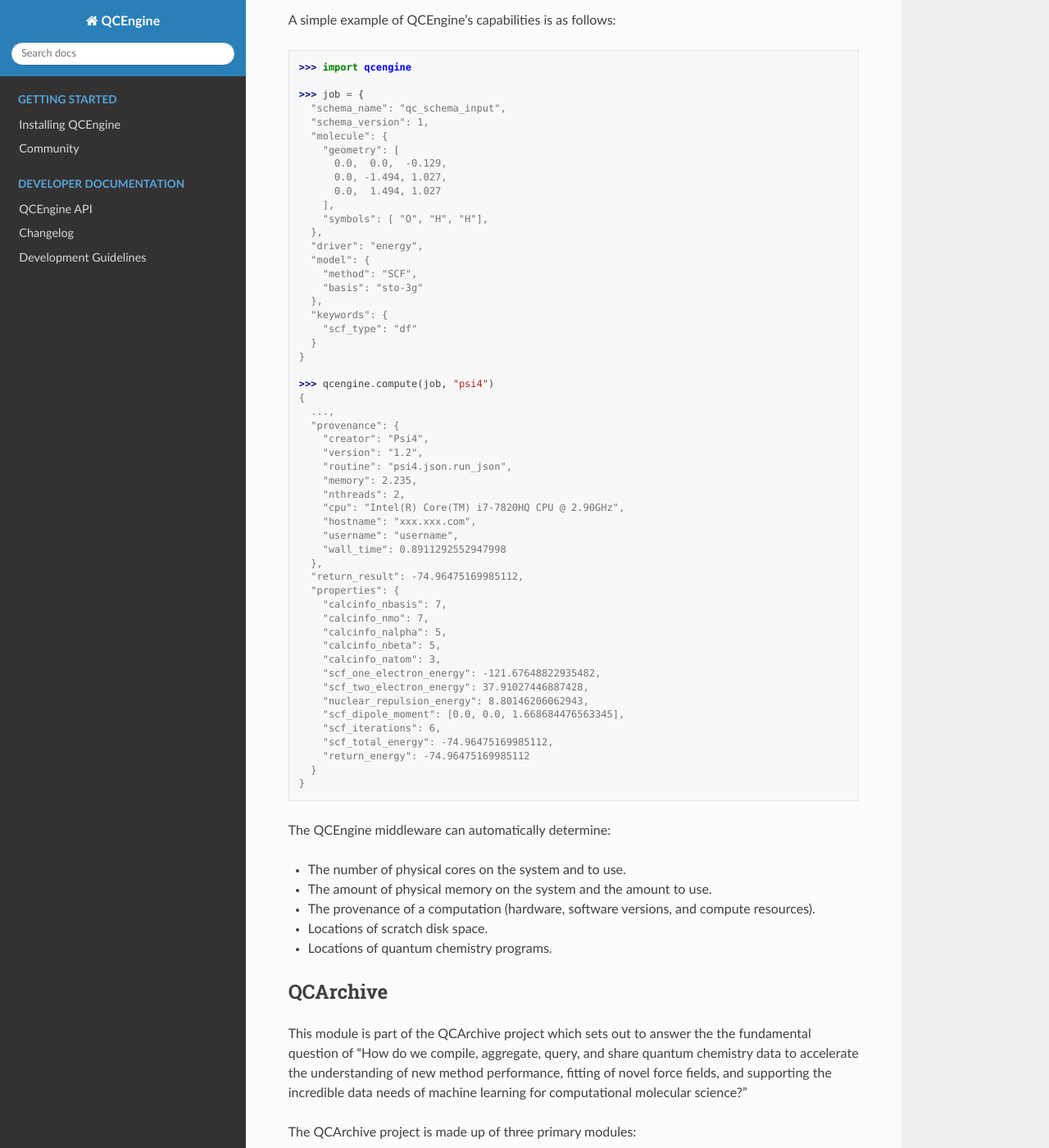
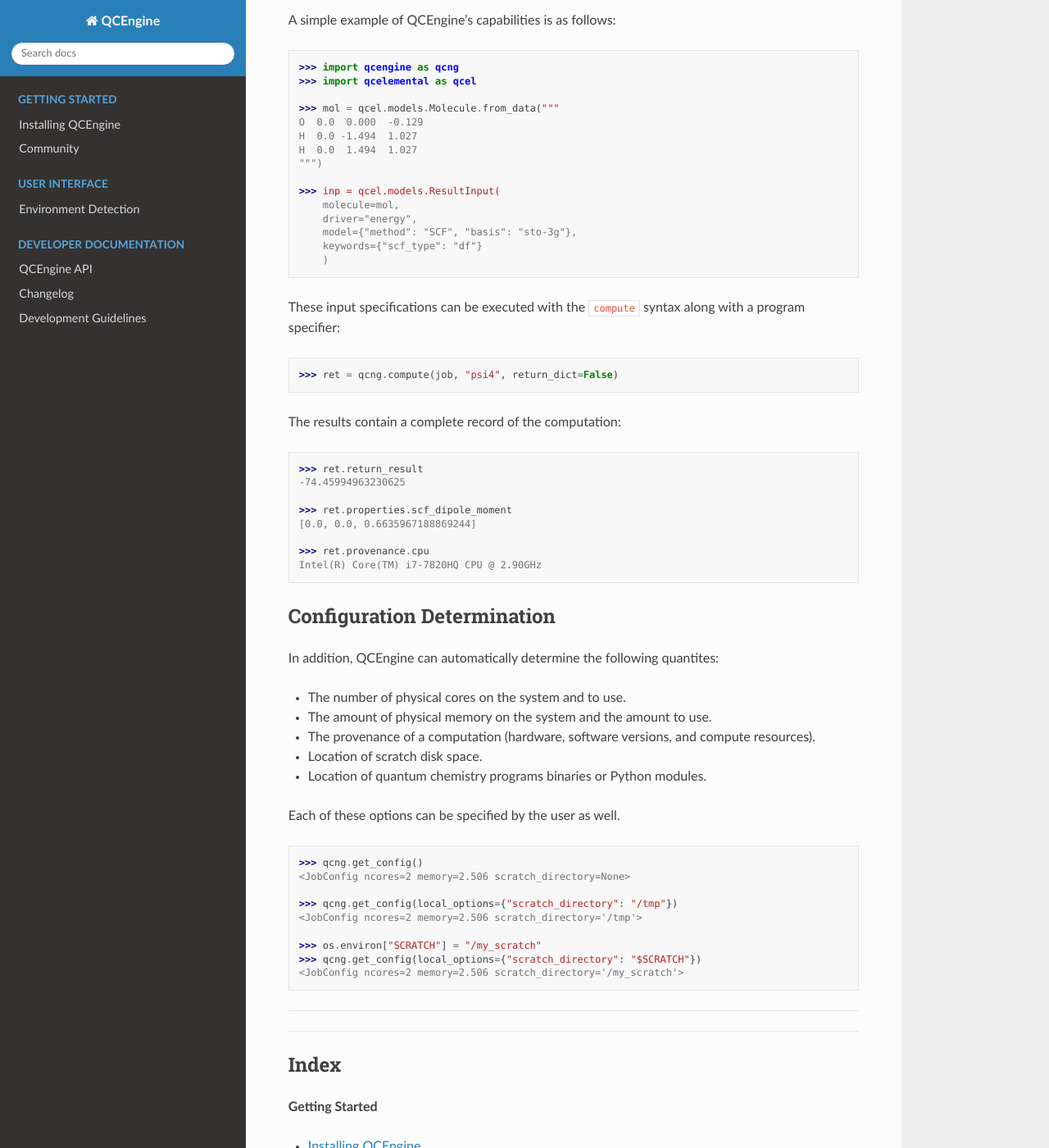
Before and after one commit to MolSSI/QCEngine, a Sphinx documentation site: the page built from docs/source/index.rst, in a window 1280 px wide and 1400 px high, scrolled down 251 px. Shown: the whole window at 82% size. Built offline with Sphinx 7.4.7 and the Read the Docs theme 2.0.0, drawn with Linux system fonts in a browser that asks for light colours; the version number could not be read and is left out; some of the changed text lies outside the part shown.

Commit message:
Docs: Starts environment stubs

```diff
--- a/docs/source/index.rst
+++ b/docs/source/index.rst
@@ -16,92 +16,71 @@ A simple example of QCEngine's capabilities is as follows:
 
 .. code:: python
 
-    >>> import qcengine
+    >>> import qcengine as qcng
+    >>> import qcelemental as qcel
 
-    >>> job = {
-      "schema_name": "qc_schema_input",
-      "schema_version": 1,
-      "molecule": {
-        "geometry": [
-          0.0,  0.0,  -0.129,
-          0.0, -1.494, 1.027,
-          0.0,  1.494, 1.027
-        ],
-        "symbols": [ "O", "H", "H"],
-      },
-      "driver": "energy",
-      "model": {
-        "method": "SCF",
-        "basis": "sto-3g"
-      },
-      "keywords": {
-        "scf_type": "df"
-      }
-    }
+    >>> mol = qcel.models.Molecule.from_data("""
+    O  0.0  0.000  -0.129
+    H  0.0 -1.494  1.027
+    H  0.0  1.494  1.027
+    """)
 
-    >>> qcengine.compute(job, "psi4")
-    {
-      ...,
-      "provenance": {
-        "creator": "Psi4",
-        "version": "1.2",
-        "routine": "psi4.json.run_json",
-        "memory": 2.235,
-        "nthreads": 2,
-        "cpu": "Intel(R) Core(TM) i7-7820HQ CPU @ 2.90GHz",
-        "hostname": "xxx.xxx.com",
-        "username": "username",
-        "wall_time": 0.8911292552947998
-      },
-      "return_result": -74.96475169985112,
-      "properties": {
-        "calcinfo_nbasis": 7,
-        "calcinfo_nmo": 7,
-        "calcinfo_nalpha": 5,
-        "calcinfo_nbeta": 5,
-        "calcinfo_natom": 3,
-        "scf_one_electron_energy": -121.67648822935482,
-        "scf_two_electron_energy": 37.91027446887428,
-        "nuclear_repulsion_energy": 8.80146206062943,
-        "scf_dipole_moment": [0.0, 0.0, 1.668684476563345],
-        "scf_iterations": 6,
-        "scf_total_energy": -74.96475169985112,
-        "return_energy": -74.96475169985112
-      }
-    }
+    >>> inp = qcel.models.ResultInput(
+        molecule=mol,
+        driver="energy",
+        model={"method": "SCF", "basis": "sto-3g"},
+        keywords={"scf_type": "df"}
+        )
 
+These input specifications can be executed with the ``compute`` syntax along with a program specifier:
 
-The QCEngine middleware can automatically determine:
+.. code:: python
+
+    >>> ret = qcng.compute(job, "psi4", return_dict=False)
+
+The results contain a complete record of the computation:
+
+.. code:: python
+
+    >>> ret.return_result
+    -74.45994963230625
+
+    >>> ret.properties.scf_dipole_moment
+    [0.0, 0.0, 0.6635967188869244]
+
+    >>> ret.provenance.cpu
+    Intel(R) Core(TM) i7-7820HQ CPU @ 2.90GHz
+
+Configuration Determination
+---------------------------
+
+In addition, QCEngine can automatically determine the following quantites:
 
 - The number of physical cores on the system and to use.
 - The amount of physical memory on the system and the amount to use.
 - The provenance of a computation (hardware, software versions, and compute resources).
-- Locations of scratch disk space.
-- Locations of quantum chemistry programs.
+- Location of scratch disk space.
+- Location of quantum chemistry programs binaries or Python modules.
 
+Each of these options can be specified by the user as well.
 
-QCArchive
----------
+.. code:: python
 
-This module is part of the QCArchive project which sets out to answer the
-the fundamental question of "How do we compile, aggregate, query, and share quantum
-chemistry data to accelerate the understanding of new method performance,
-fitting of novel force fields, and supporting the incredible data needs of
-machine learning for computational molecular science?"
+    >>> qcng.get_config()
+    <JobConfig ncores=2 memory=2.506 scratch_directory=None>
 
-The QCArchive project is made up of three primary modules:
+    >>> qcng.get_config(local_options={"scratch_directory": "/tmp"})
+    <JobConfig ncores=2 memory=2.506 scratch_directory='/tmp'>
 
-- `QCSchema <https://github.com/MolSSI/QC_JSON_Schema>`_ - A key/value schema for quantum chemistry.
-- `QCEngine <https://github.com/MolSSI/QCEngine>`_ - A computational middleware to provide IO to a variety of quantum chemistry programs.
-- `QCFractal <https://github.com/MolSSI/QCFractal>`_ - A distributed compute and database platform powered by QCEngine and QCSchema.
-
-The QCArchive project's primary support comes from `The Molecular Sciences Software Institute <https://molssi.org>`_.
+    >>> os.environ["SCRATCH"] = "/my_scratch"
+    >>> qcng.get_config(local_options={"scratch_directory": "$SCRATCH"})
+    <JobConfig ncores=2 memory=2.506 scratch_directory='/my_scratch'>
 
 ========
 
 .. toctree::
-   :maxdepth: 2
-   :caption: Contents:
+    :maxdepth: 2
+    :caption: Contents:
 
 
 
@@ -116,12 +95,24 @@ Index
 * :doc:`community`
 
 .. toctree::
-   :maxdepth: 1
-   :hidden:
-   :caption: Getting Started
+    :maxdepth: 1
+    :hidden:
+    :caption: Getting Started
 
-   install
-   community
+    install
+    community
+
+
+**User Interface**
+
+* :doc:`environment`
+
+.. toctree::
+    :maxdepth: 1
+    :hidden:
+    :caption: User Interface
+
+    environment
 
 
 **Developer Documentationd**
@@ -131,9 +122,9 @@ Index
 * :doc:`dev_guidelines`
 
 .. toctree::
-   :maxdepth: 2
-   :caption: Developer Documentation
+    :maxdepth: 2
+    :caption: Developer Documentation
 
-   api
-   changelog
-   dev_guidelines
+    api
+    changelog
+    dev_guidelines
```
Also changed, not shown: docs/source/environment.rst (added, +54 -0 lines).
